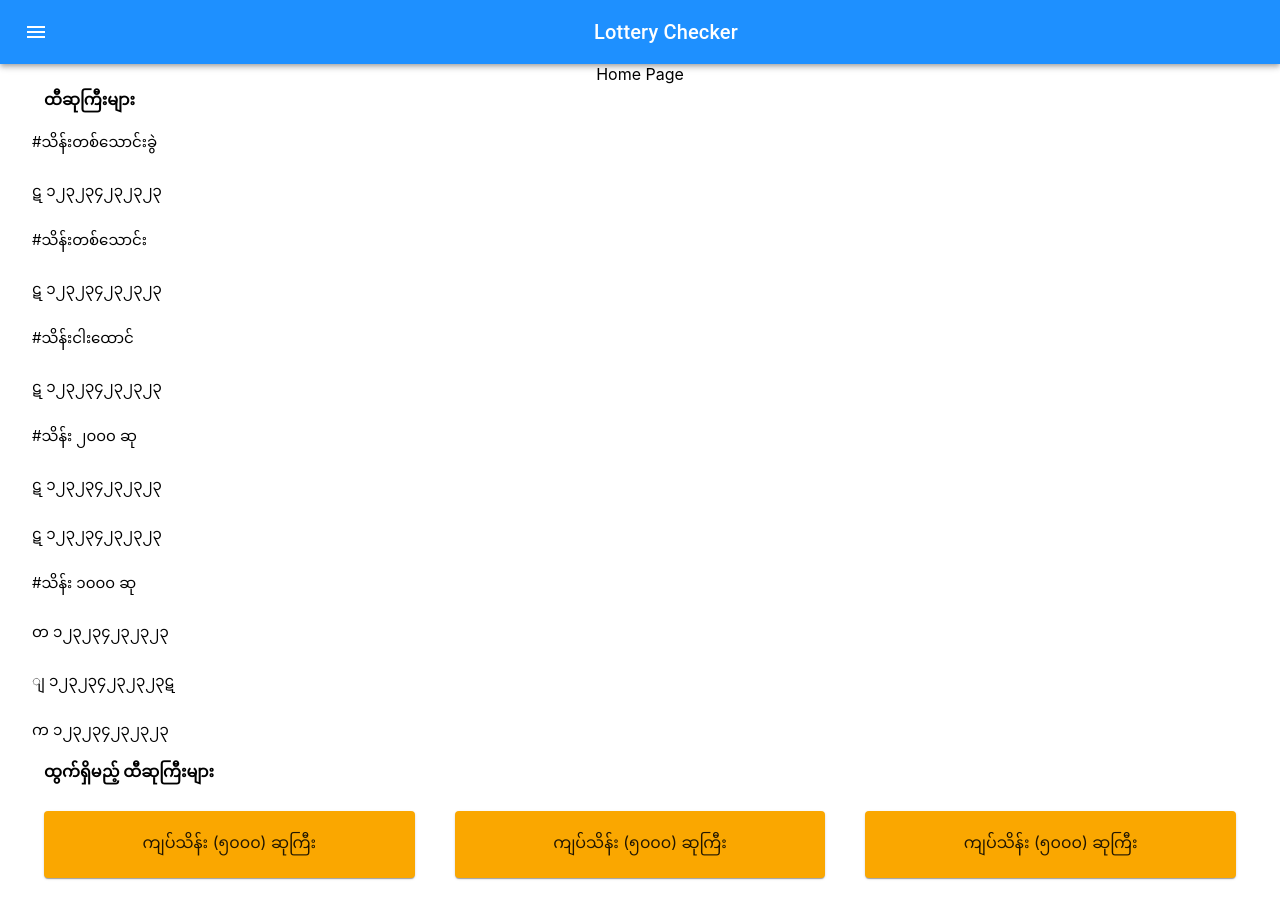
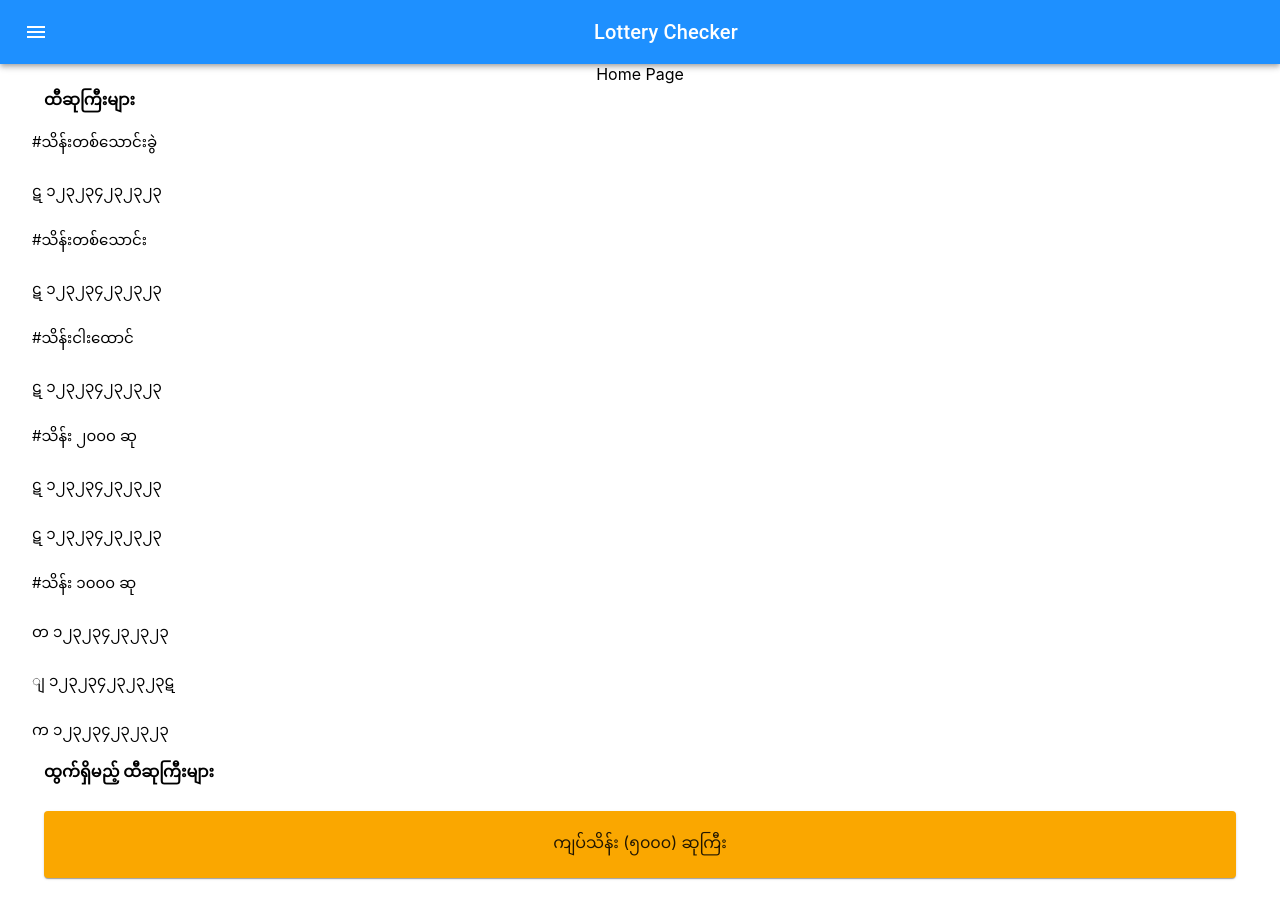
Before and after one commit to lottery-checker/lottery-checker.github.io, a React (Create React App) app: page / in a window 1280 px wide. Shown: the top 916 px of the page. Built offline with nearby package versions, Linux system fonts and the light colour scheme.

Commit message:
update lottery result size

```diff
--- a/src/components/LotteryResult/LotteryResult.jsx
+++ b/src/components/LotteryResult/LotteryResult.jsx
@@ -17,7 +17,7 @@ const LotteryResult = () => {
         <h4> ထွက်ရှိမည့် ထီဆုကြီးများ</h4>
         <Grid container>
           {lotteryResult.map(( lottery,key ) =>
-              <Grid item xs={4}  key={key} className='lottery-result-button'  >
+              <Grid item xs={4} sm={12} key={key} className='lottery-result-button'  >
                 <Paper className={classes.paper}> {lottery.label}</Paper>
               </Grid>
           )}
```
